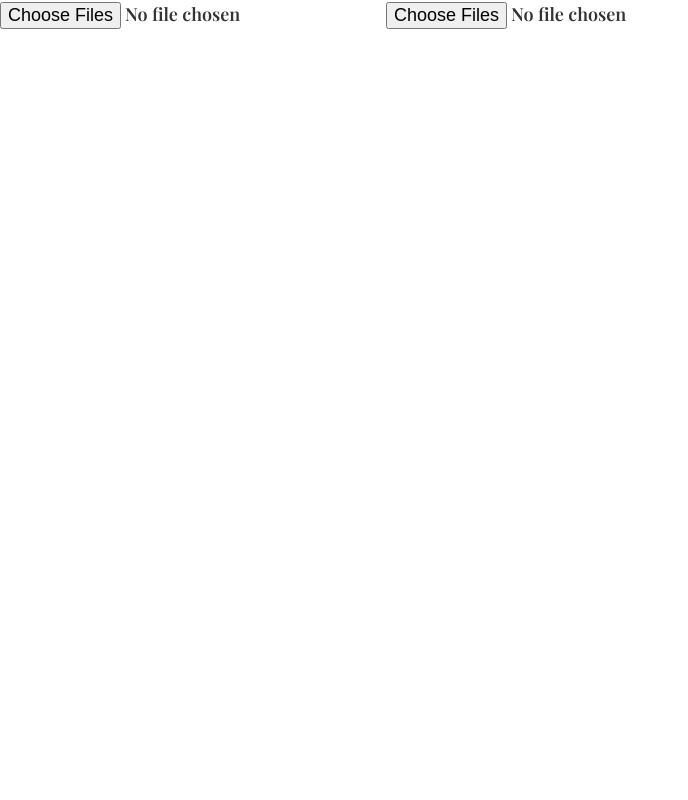
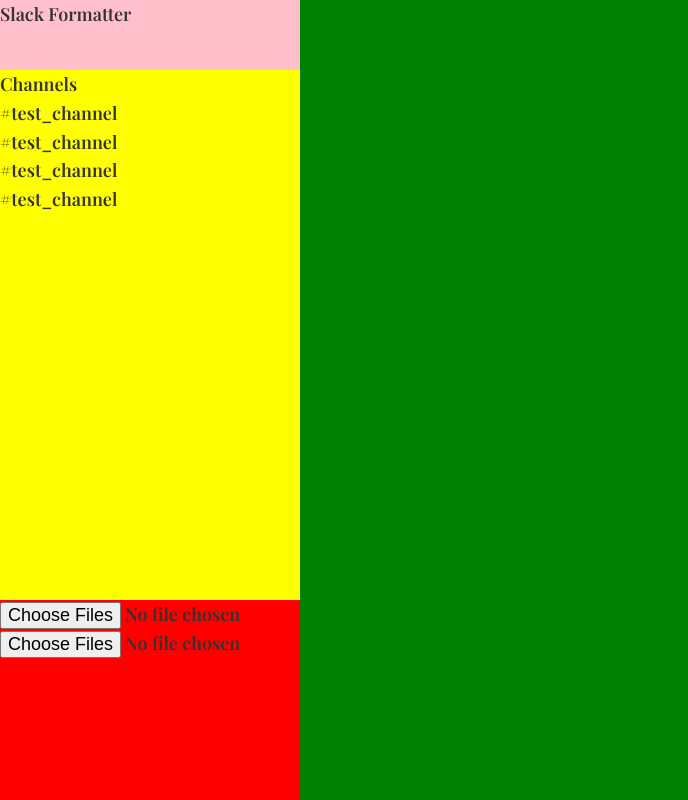
Before and after one commit to aratius/SlackJsonFormatter, a Next.js app: page / in a window 1280 px wide. Shown: the whole page, without its empty margins (0-688 px from the left). Built offline with nearby package versions, Linux system fonts and the light colour scheme.

Commit message:
CSS修正

```diff
--- a/src/components/react/channelList/channelList.tsx
+++ b/src/components/react/channelList/channelList.tsx
@@ -1,4 +1,5 @@
 import { Component } from "react";
+import styles from "../../../styles/layout/sideBar/channelList.module.scss"
 
 interface Props {
     channelNames: string[]
@@ -12,7 +13,15 @@ export default class ChannelList extends Component<Props> {
 
     render() {
         return (
-            <></>
+            <div className={styles.container}>
+                <h3>Channels</h3>
+                <ul>
+                    <li>#test_channel</li>
+                    <li>#test_channel</li>
+                    <li>#test_channel</li>
+                    <li>#test_channel</li>
+                </ul>
+            </div>
         )
     }
 
--- a/src/components/react/fileUploader/fileUploader.tsx
+++ b/src/components/react/fileUploader/fileUploader.tsx
@@ -1,5 +1,6 @@
 import { Component } from "react";
 import { getFiles } from "../../utils/file";
+import styles from "../../../styles/layout/sideBar/fileUploader.module.scss"
 
 interface Props {
     onChooseFile: Function
@@ -26,7 +27,7 @@ export default class FileUploader extends Component<Props> {
 
     render() {
         return (
-            <>
+            <div className={styles.container}>
                 <input
                     type="file"
                     name="hello"
@@ -43,7 +44,7 @@ export default class FileUploader extends Component<Props> {
                     multiple
                     onChange={this.handleReadFile}
                 />
-            </>
+            </div>
         )
     }
 
--- a/src/components/react/siteHeader/siteHeader.tsx
+++ b/src/components/react/siteHeader/siteHeader.tsx
@@ -1,10 +1,13 @@
 import { Component } from "react";
+import styles from "../../../styles/layout/sideBar/siteHeader.module.scss"
 
 export default class SiteHeader extends Component {
 
     render() {
         return (
-            <></>
+            <div className={styles.container}>
+                <h1>Slack Formatter</h1>
+            </div>
         )
     }
 
--- a/src/components/react/slackView.tsx
+++ b/src/components/react/slackView.tsx
@@ -24,8 +24,11 @@ export default class SlackView extends React.Component<Props> {
     }
   }
 
+  /**
+   * チャンネル選択
+   */
   private onChooseChannel = (name: string): void => {
-
+    this.setState({targetChannel: name})
   }
 
   /**
@@ -44,8 +47,10 @@ export default class SlackView extends React.Component<Props> {
 
   render() {
 
-    // チャンネル種類計算するならここ
+    // チャンネル種類するならここ
     const channelNames: string[] = []
+    // チャンネル絞り込み
+    const channelDetail: Message[] = []
 
     return (
       <main className={styles.container}>
--- a/src/pages/index.tsx
+++ b/src/pages/index.tsx
@@ -7,7 +7,6 @@ interface Props {
 export default class Top extends React.Component<Props> {
 
   render() {
-
     return (
       <>
         <SlackView/>
--- /dev/null
+++ b/src/styles/layout/sideBar/channelList.module.scss
@@ -0,0 +1,7 @@
+.container {
+    height: auto;
+    // siteHeaderとfileUploaderのH固定でこれ伸び縮みする
+    flex: 1;
+
+
+}
--- /dev/null
+++ b/src/styles/layout/sideBar/fileUploader.module.scss
@@ -0,0 +1,6 @@
+.container {
+    width: 100%;
+    height: 200px;
+    background-color: red;
+
+}
--- /dev/null
+++ b/src/styles/layout/sideBar/siteHeader.module.scss
@@ -0,0 +1,5 @@
+.container {
+    width: 100%;
+    height: 70px;
+    background-color: pink;
+}
--- a/src/styles/layout/slackView.module.scss
+++ b/src/styles/layout/slackView.module.scss
@@ -1,13 +1,24 @@
 .container {
+    width: 100vw;
+    height: 100vh;
+    background-color: red;
+    display: flex;
 
     .sideBar {
-
-
+        width: 300px;
+        height: 100%;
+        background-color: yellow;
+        flex-shrink: 1;
+        display: flex;
+        flex-direction: column;
+        flex-wrap: nowrap;
     }
 
     .channelView {
-
-
+        width: 100px;
+        height: 100%;
+        background-color: green;
+        flex: 1;
     }
 
 }
```
